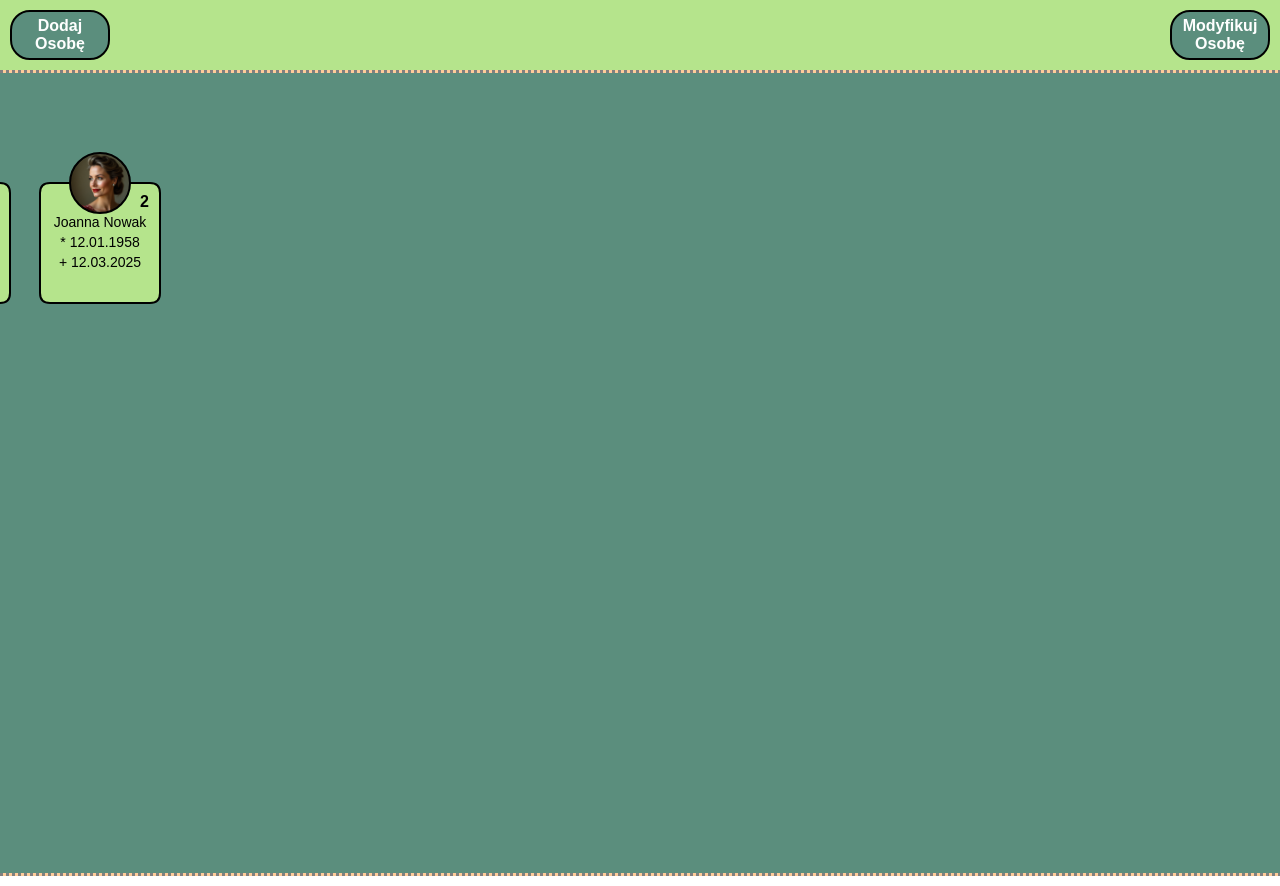
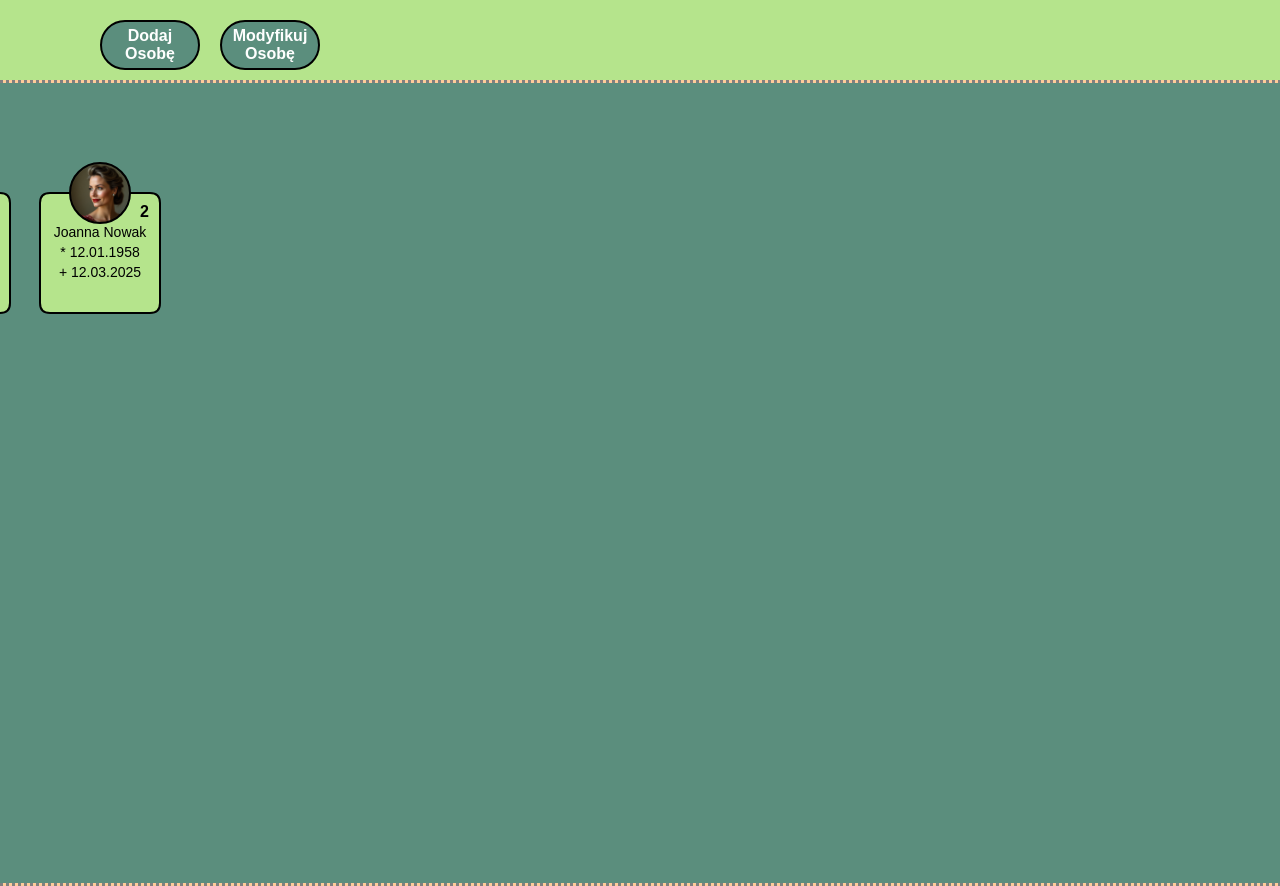
Before and after one commit to schodekWgorach/ps021a_tile_tree, a React (Create React App) app: page / in a window 1280 px wide. Shown: the top 886 px of the page. Built offline with nearby package versions, Linux system fonts and the light colour scheme.

Commit message:
padding buttons

```diff
--- a/src/style.scss
+++ b/src/style.scss
@@ -84,9 +84,12 @@ canvas {
 
 .navbar {
   display: flex;
-  justify-content: space-between;
+  justify-content: left;
   padding: 10px;
   background-color: #b5e48c;
+  gap: 20px;
+  padding-left: 100px;
+  padding-top: 20px;
 
   button {
     width: 100px;
@@ -94,7 +97,7 @@ canvas {
     background-color: #5b8e7d;
     color: white;
     border: 2px solid black;
-    border-radius: 20px;
+    border-radius: 25px;
     font-size: 16px;
     font-weight: bold;
     cursor: pointer;
```
